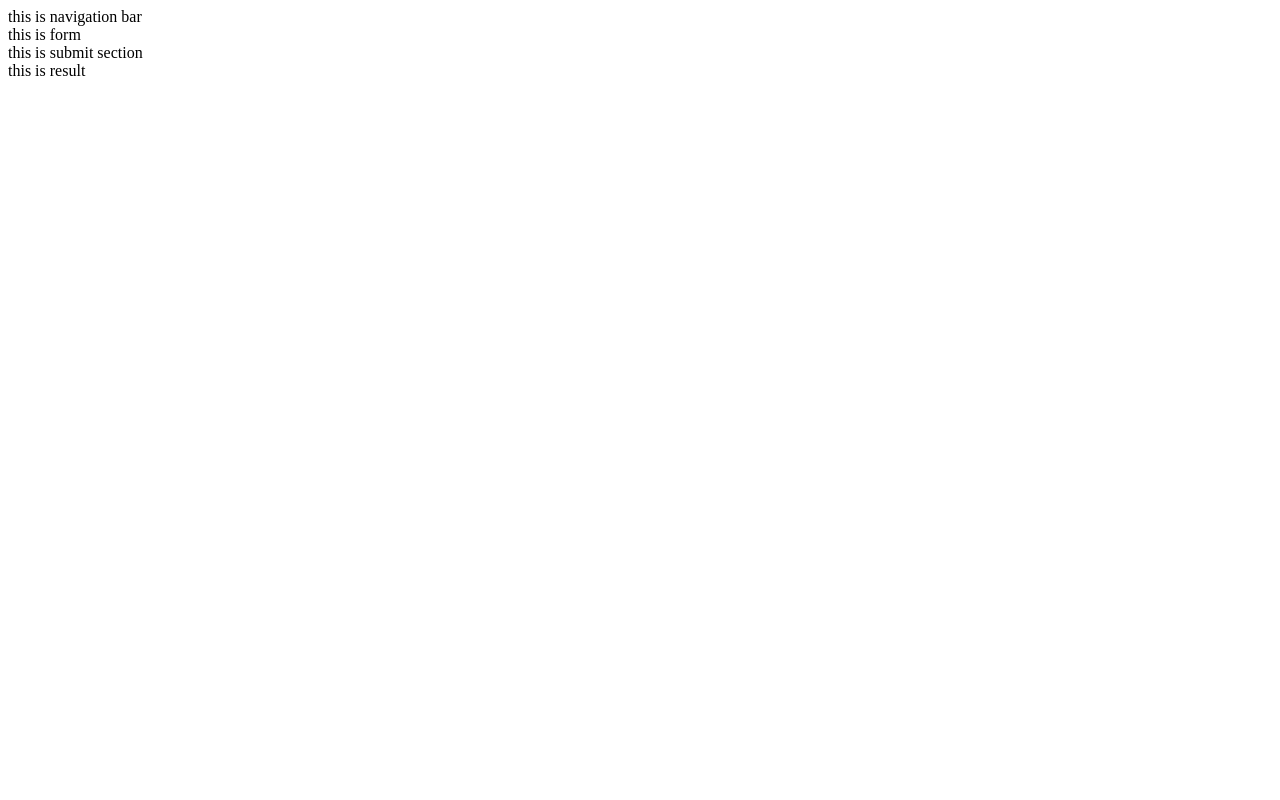
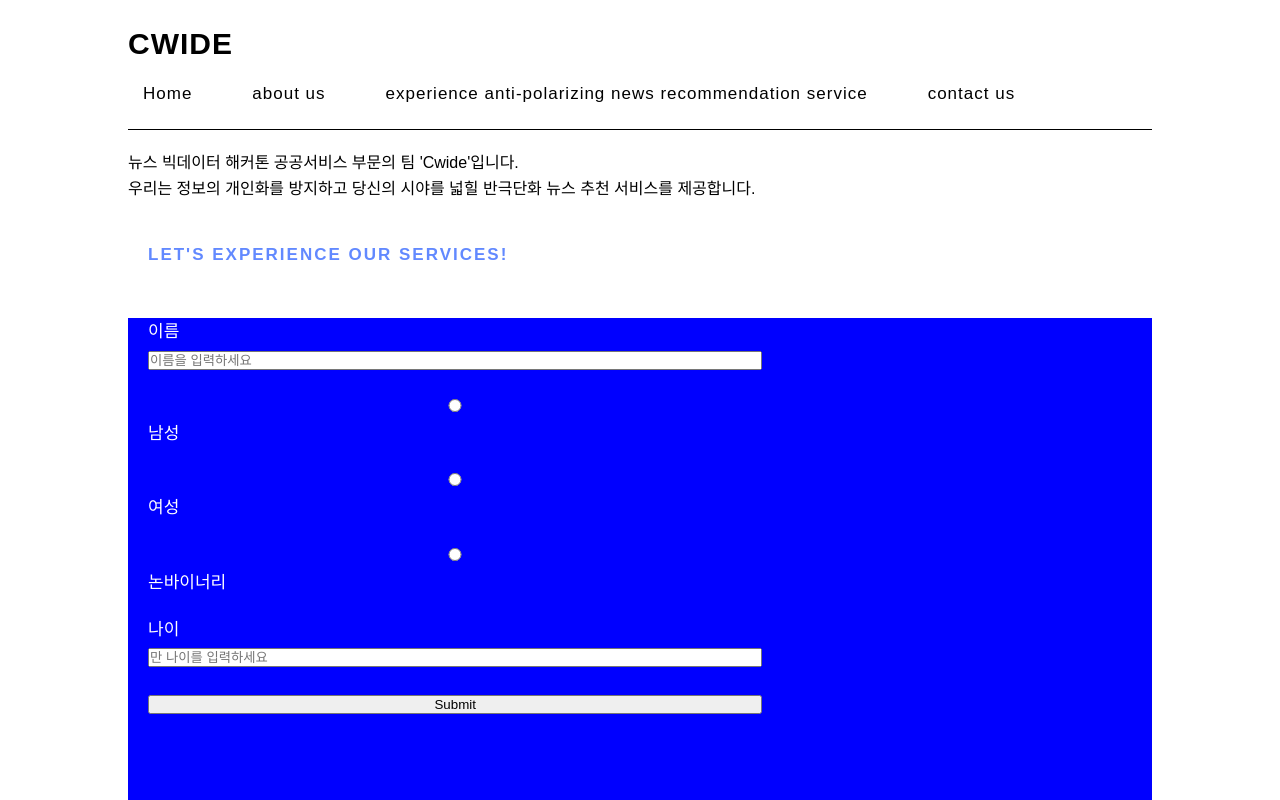
Before and after one commit to YewonSeo17/Cwide, a website: page index.html in a window 1280 px wide. Shown: the top 800 px of the page. Drawn offline with Linux system fonts and the light colour scheme.

Commit message:
added form

```diff
--- a/index.html
+++ b/index.html
@@ -2,23 +2,58 @@
 <html>
 <head>
     <link href="style.css" type="text/css" rel="stylesheet"/>
-    <title>
-        Cwide
-    </title>
+    <script src="https://kit.fontawesome.com/333951f9c3.js" crossorigin="anonymous"></script>
+    <title>Cwide</title>
+    <meta name="viewport" content="width=device-width, initial-scale=1" charset = "utf-8">
     <link rel="icon" type="image/x-icon" href="img/favicon.jpg"/>
 </head>
+
 <body>
+    <a name="top"></a>
     <div id = "nav">
-        this is navigation bar
+        <a href="#" class="logo">Cwide</a>
+        <div class="navBar">
+            <a href="#top">Home</a>
+            <a href="#info">about us</a>
+            <a href="#form">experience anti-polarizing news recommendation service</a>
+            <a href="#contact">contact us</a>
+        </div>
     </div>
-    <div id = "form">
-        this is form
+    <div id = "info">
+        <h1>ㅤ<br>ㅤ</h1>
+        <p>뉴스 빅데이터 해커톤 공공서비스 부문의 팀 'Cwide'입니다.<br>우리는 정보의 개인화를 방지하고 당신의 시야를 넓힐 반극단화 뉴스 추천 서비스를 제공합니다.</p>
+        <a href = "#form" class = "button">Let's experience our services!</a>
     </div>
-    <div id="submit">
-        this is submit section
+    <div id="form">
+        <div class="form-group">
+            <label>이름</label>
+            <input type="text" name="username" placeholder="이름을 입력하세요">
+        </div>
+        <div class="form-group">
+            <input type="radio" name="gender" value="male">
+            <label>남성</label>
+        </div>
+        <div class="form-group">
+            <input type="radio" name="gender" value="female">
+            <label>여성</label>
+        </div>
+        <div class="form-group">
+            <input type="radio" name="gender" value="non-binary">
+            <label>논바이너리</label>
+        </div>
+        <div class="form-group">
+            <label>나이</label>
+            <input type="text" name="age" placeholder="만 나이를 입력하세요">
+        </div>
+        <div class="form-group">
+            <input type="submit" name="submit">
+        </div>
     </div>
     <div id="result">
         this is result
     </div>
+    <div id="contact">
+        <p>팀 대표 홍석현<br>이메일: jerryhong@gmail.com<br>전화번호: 010-0000-0000</p>
+    </div>
 </body>
 </html>
--- a/style.css
+++ b/style.css
@@ -0,0 +1,129 @@
+*{
+    margin: 0;
+    padding: 0;
+    box-sizing: border-box;
+}
+
+body{
+    margin: auto;
+    font-family: Arial, "Helcetica Neue",
+    Helvetica, sans-serif;
+    font-size: 17px;
+    color: rgb(0, 0, 0);
+    line-height: 1.6;
+    width: 80%;
+}
+
+#nav{
+    overflow: hidden;
+    position: fixed;
+    top: 0;
+    background-size: cover;
+    background-color: #fff;
+    background-position: center;
+    display: flex;
+    flex-direction: column;
+    justify-content: flex-start;
+    text-align: left;
+    padding: 20px 0px;
+    width: 80%;
+    border-bottom: solid 1px #000;
+}
+
+#nav .logo{
+    position: relative;
+    color: #000;
+    font-size: 30px;
+    text-decoration: none;
+    text-transform: uppercase;
+    font-weight: 800;
+    letter-spacing: 1px;
+    margin-bottom: 10px;
+    align-items: left;
+}
+
+#nav .navBar a{
+    float: left;
+    display: block;
+    color:rgb(0, 0, 0);
+    text-decoration: none;
+    font-weight: 500;
+    letter-spacing: 1px;
+    padding: 2px 15px;
+    border-radius: 20px;
+    transition: 0.3s;
+    transition-property: background;
+    align-items: center;
+    text-align: center;
+}
+
+#nav .navBar a:not(:last-child){
+    margin-right: 30px;
+}
+
+#nav .navBar a:hover{
+    background: rgb(160, 184, 255);
+}
+
+
+#info .button{
+    text-decoration: none;
+    text-transform: uppercase;
+    font-weight: 700;
+    letter-spacing: 2px;
+    padding: 10px 20px;
+    border-radius: 5px;
+    color:rgb(98, 137, 255);
+}
+
+#info .button:hover{
+    background: blue;
+    color: #fff;
+    transition: 0.3s;
+    transition-property: background;
+}
+
+#info{
+    width: 100%;
+}
+
+#info h1{
+    color: rgb(0, 0, 0);
+    font-size: 36px;
+    text-transform: uppercase;
+    font-weight: 800;
+    letter-spacing: 2px;
+    line-height: 60px;
+    margin-bottom: 30px;
+}
+
+#info p{
+    font-size: 16px;
+    font-weight: 500;
+    margin-bottom: 40px;
+    color:rgb(0, 0, 0);
+}
+
+#form{
+    min-height: 100vh;
+    background-color: blue;
+    color: #fff;
+    margin-top: 50px;
+}
+
+.form-group{
+    width: 60%;
+
+}
+
+#result{
+    min-height: 100vh;
+}
+
+.form-group{
+    margin: 20px;
+}
+
+.form-group input{
+    width: 100%;
+}
```
